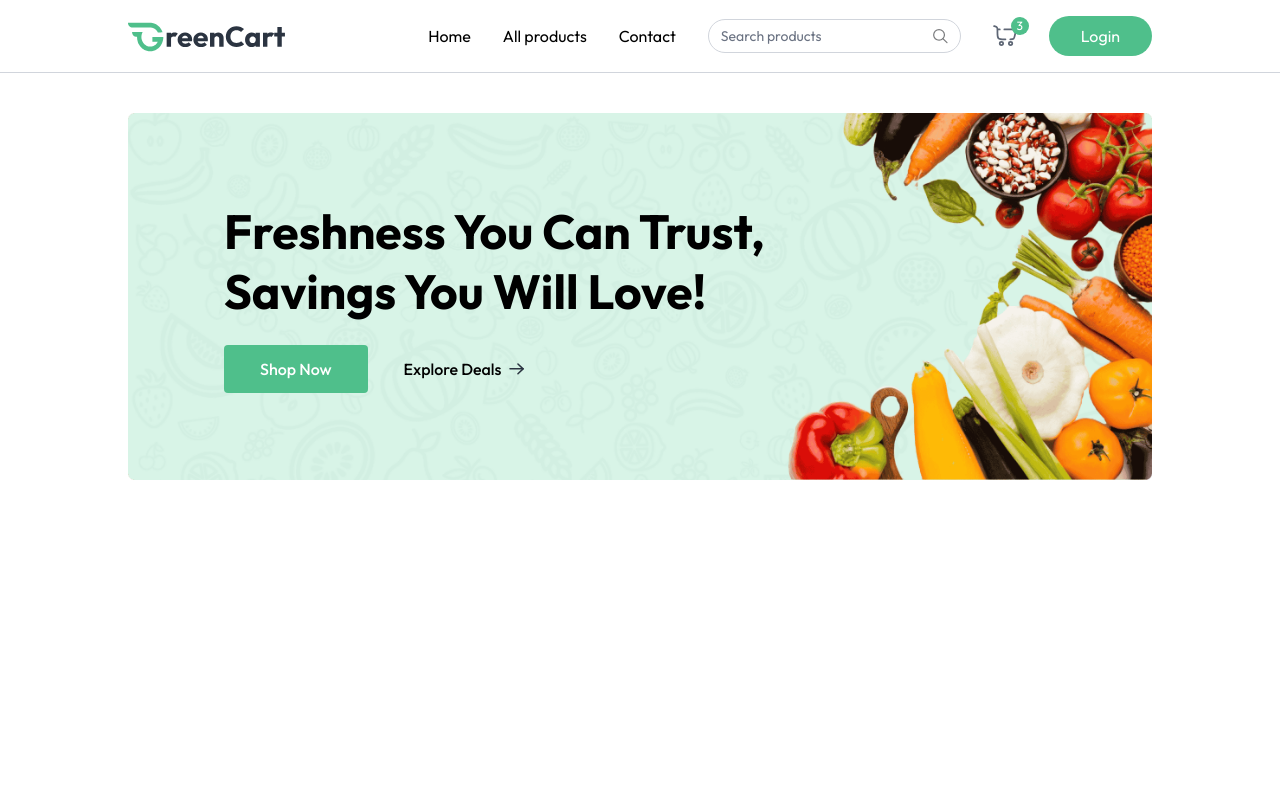
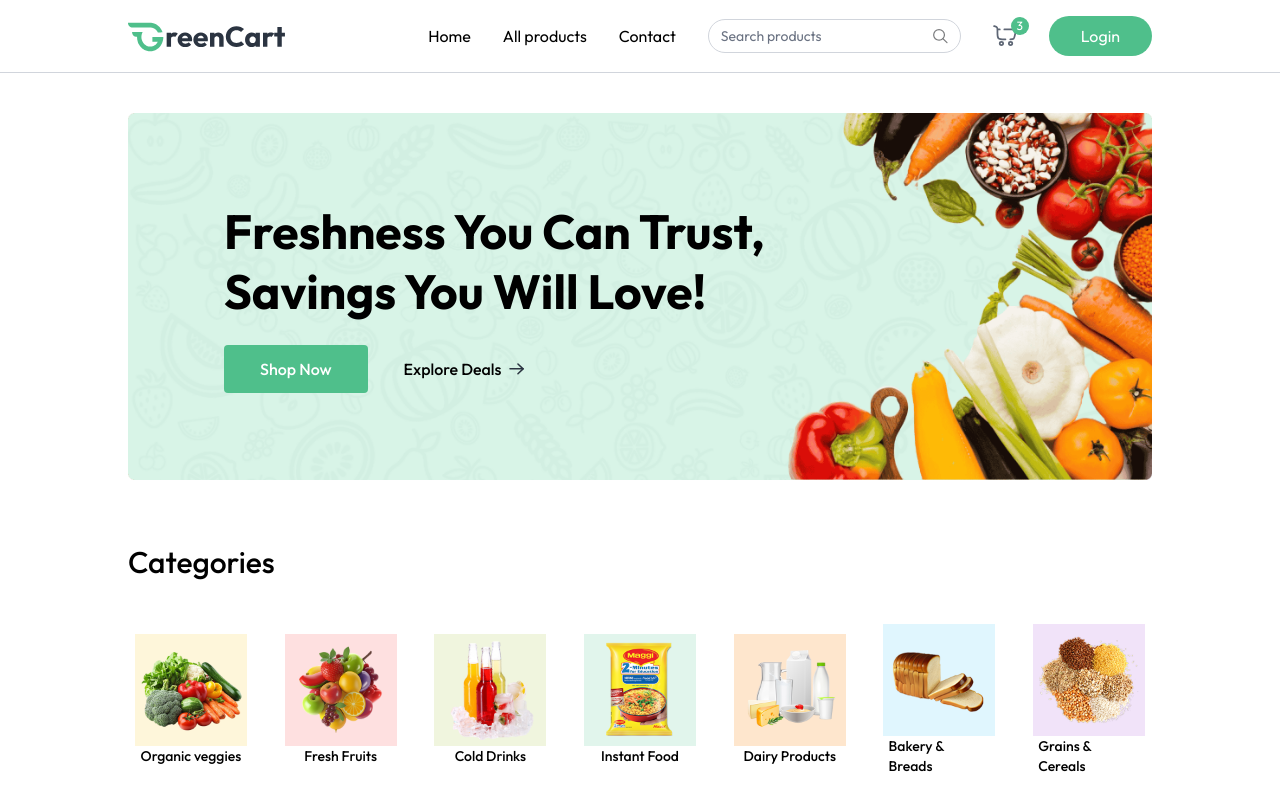
Before and after one commit to Igor-Brand/grocery-fullstack, a React (Vite) app in the folder client/: page / in a window 1280 px wide. Built offline with nearby package versions, Linux system fonts and the light colour scheme; a web font is replaced by a local one.

Commit message:
Desenvolvimento: iniciando e finalizando o densevolvimento das categorias

```diff
--- /dev/null
+++ b/client/src/components/Categories.jsx
@@ -0,0 +1,34 @@
+import React from 'react'
+import { assets, categories } from '../assets/assets'
+import { useAppContext } from '../context/AppContext';
+const Categories = () => {
+
+    const {navigate}= useAppContext();
+
+  return (
+    <div className='mt-16'>
+      <p className='text-2xl md:text-3xl font-medium'>Categories</p>
+      <div className='grid grid-cols-2 sm:grid-cols-3 md:grid-cols-5 lg:grid-cols-6 xl:grid-cols-7 mt-6 gap-6'>
+
+        {categories.map((category, index) => (
+          <div key={index} className='group cursor-pointer py-5 px-3 rounded-lg flex flex-col justify-center items-center'>
+            <img
+              src={category.image}
+              alt={category.text}
+              className='group-hover:scale-110 transition-transform duration-300 ease-in-out max-w-28'
+              style={{backgroundColor: category.bgColor}}
+              onClick={()=>{
+                navigate(`/products/${category.text.toLowerCase()}`);
+                scrollTo(0, 0);
+              }}
+            />
+            <p className='text-sm font-medium'>{category.text}</p>
+          </div>
+        ))}
+
+      </div>
+    </div>
+  );
+};
+
+export default Categories;
--- a/client/src/pages/Home.jsx
+++ b/client/src/pages/Home.jsx
@@ -1,10 +1,12 @@
 import React from 'react'
 import MainBanner from '../components/MainBanner'
+import Categories from '../components/Categories'
 
 const Home = () => {
   return (
     <div className='mt-10'>
         <MainBanner/>
+        <Categories/>
     </div>
   )
 }
```
